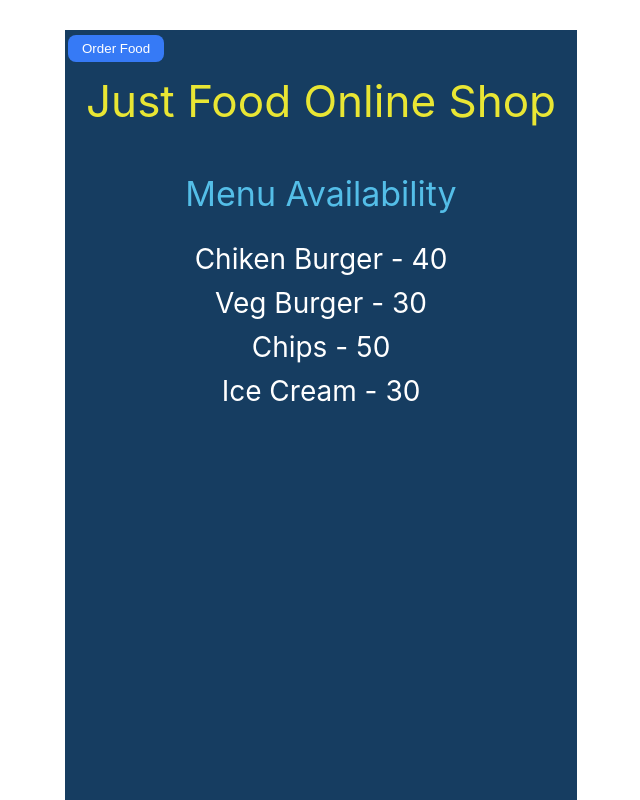
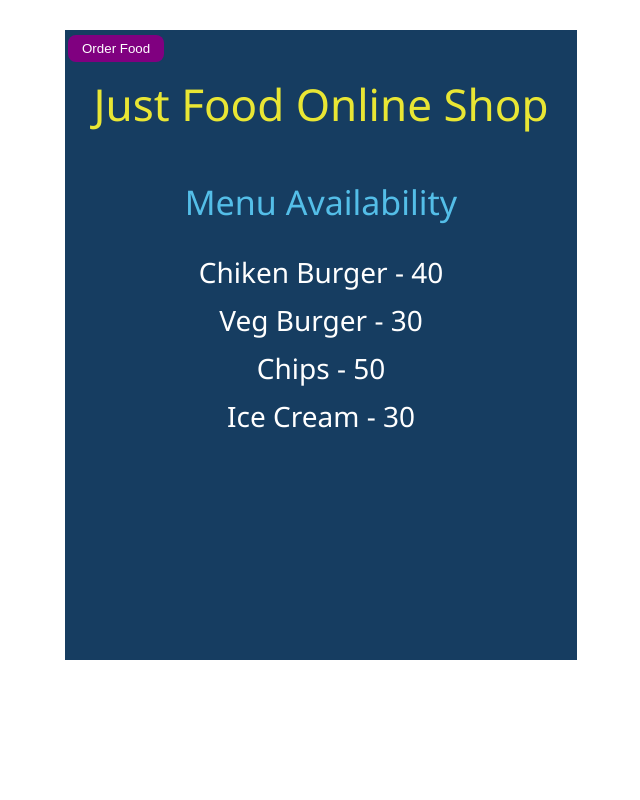
Before and after one commit to aivcode/react-justReact, a React (Create React App) app: page / in a window 1280 px wide. Shown: the top 800 px of the page, without its empty margins (319-959 px from the left). Built offline with nearby package versions, Linux system fonts and the light colour scheme.

Commit message:
Fix npm problems, example of using sccs

```diff
--- a/package.json
+++ b/package.json
@@ -6,9 +6,10 @@
     "@testing-library/jest-dom": "^5.16.5",
     "@testing-library/react": "^13.4.0",
     "@testing-library/user-event": "^13.5.0",
+    "node-sass": "^8.0.0",
     "react": "^18.2.0",
     "react-dom": "^18.2.0",
-    "react-scripts": "5.0.1",
+    "react-scripts": "^5.0.1",
     "styled-components": "^5.3.6",
     "web-vitals": "^2.1.4"
   },
--- a/src/App.jsx
+++ b/src/App.jsx
@@ -1,7 +1,7 @@
 import React, {Fragment, useState} from "react";
 import styled from "styled-components";
 import Foods from "./Foods";
-import "./App.css";
+import "./App.scss";
 
 
 export const foodItemsContext = React.createContext();
@@ -66,17 +66,17 @@ const App = () => {
     <foodItemsContext.Provider value={menuItems}>
       <div className="App">
 
-        {/* <button className="toggleButton" onClick={() => setIsChooseFoodPage
+        <button className="toggleButton" onClick={() => setIsChooseFoodPage
         (!isChooseFoodPage)}>
           {isChooseFoodPage ? "Availability Check" : "Order Food"}
-        </button> */}
+        </button>
 
-        {/* styled component example */}
-        <StyledToggleButton
+        {/* styled component example
+        {/* <StyledToggleButton
           onClick={() => setIsChooseFoodPage(!isChooseFoodPage)}
         >
           {isChooseFoodPage ? "Availability Check" : "Order Food"}
-        </StyledToggleButton>
+        </StyledToggleButton> */}
 
 
         <h3 className="title">Just Food Online Shop</h3>
--- /dev/null
+++ b/src/App.scss
@@ -0,0 +1,57 @@
+$fullwidth: 100;
+$colorAqua: rgba(85, 191, 233, 0.993);
+$colorYellow: rgba(235, 232, 51, 0.993);
+$colorBlue: rgb(22, 61, 97);
+$colorChooseButton: purple;
+
+
+.App {
+  font-family: "Segoe UI", Tahoma, Geneva, Verdana, sans-serif;
+  text-align: left;
+  width: ($fullwidth*2/5)*1%;
+  margin-top: 30px;
+  position: absolute;
+  background: $colorBlue;
+  left:($fullwidth/2)*1%;
+  height: 630px;
+  transform: translate(-50%, 0%);
+  text-align: center;
+  color: white;
+}
+
+.title {
+  color: $colorYellow;
+  font-weight: 400;
+  font-size: 44px;
+}
+
+h4 {
+  color: $colorAqua;
+  font-weight: 400;
+  font-size: 34px;
+  margin-bottom: 0px;
+}
+
+.ulApp {
+  list-style-type: none;
+  padding: 0;
+  font-size: 28px;
+}
+
+.liApp {
+  padding-bottom: 10px;
+}
+
+div {
+  button {
+    float: left;
+    margin: 5px 0px 0px 3px;
+    align-items: center;
+    padding: 6px 14px;
+    border-radius: 8px;
+    border: none;
+    color: #fff;
+    background-color: $colorChooseButton;
+    cursor: pointer;
+  }
+}
```
Also changed, not shown: 1 other file (tests, documents, lock files or other folders).
